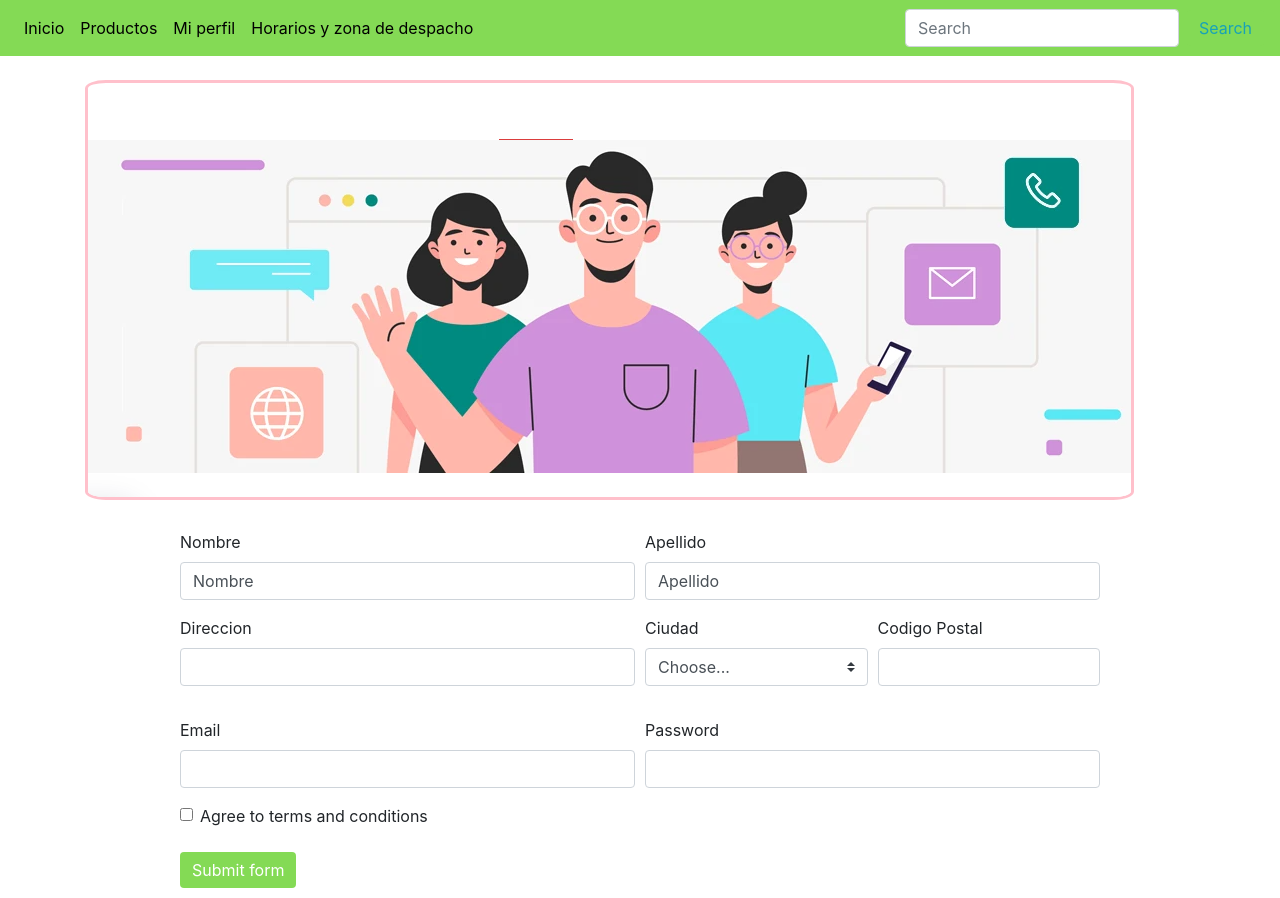
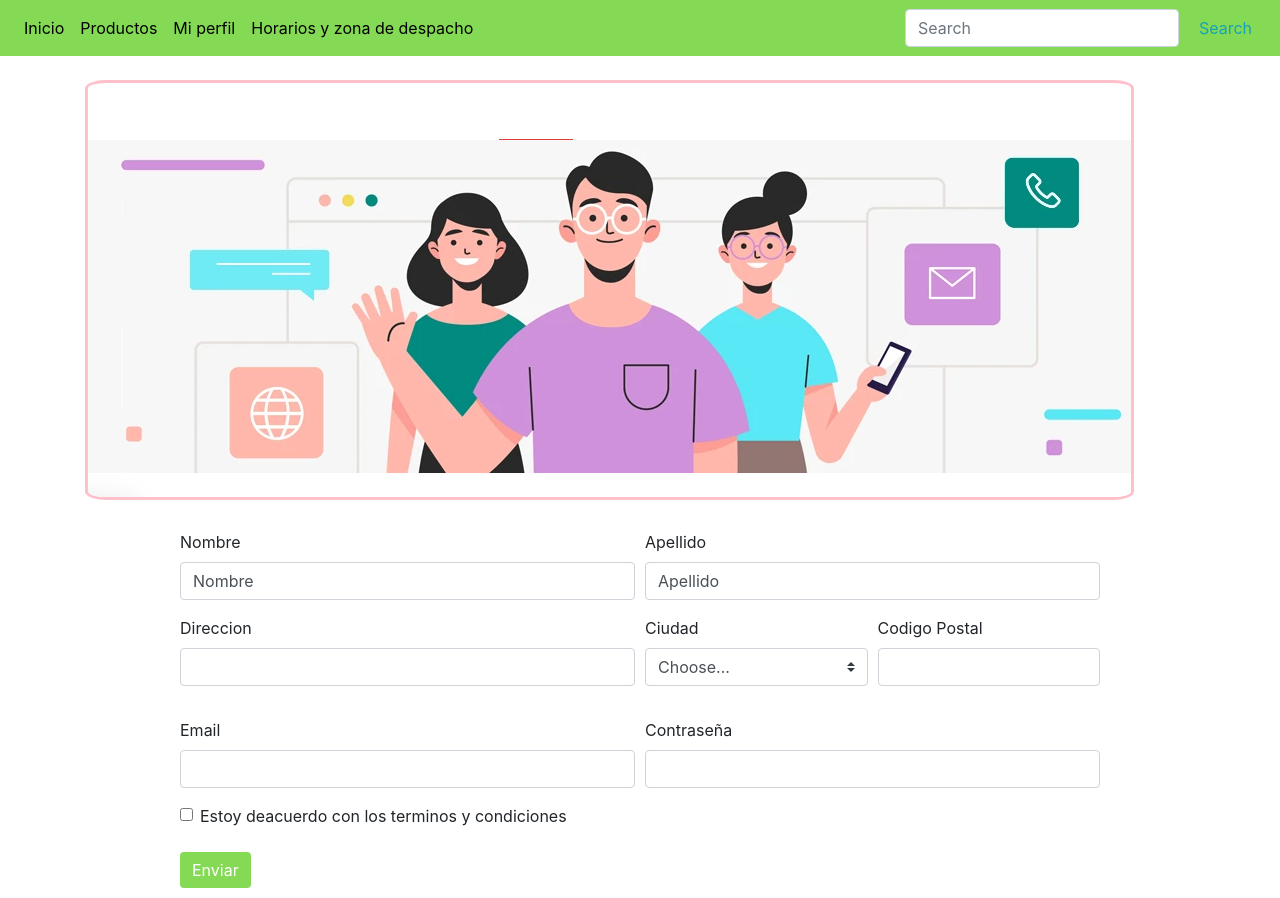
Before and after one commit to franpauner/ali_veg_valpo, a plain HTML site: page pages/miPerfil.html in a window 1280 px wide. Drawn offline with Linux system fonts and the light colour scheme.

Commit message:
se actualizan mensajes

```diff
--- a/pages/miPerfil.html
+++ b/pages/miPerfil.html
@@ -86,18 +86,18 @@
                           <input type="email" class="form-control" id="inputEmail4">
                         </div>
                         <div class="form-group col-md-6">
-                          <label for="inputPassword4">Password</label>
+                          <label for="inputPassword4">Contraseña</label>
                           <input type="password" class="form-control" id="inputPassword4">
                         </div>
                       </div>
                       <div class="form-check">
                         <input class="form-check-input" type="checkbox" value="" id="invalidCheck2" required>
                         <label class="form-check-label" for="invalidCheck2">
-                          Agree to terms and conditions
+                          Estoy deacuerdo con los terminos y condiciones
                         </label>
                       </div>
                       <br>
-                    <button class="btn btn-primary" type="submit">Submit form</button>
+                    <button class="btn btn-primary" type="submit">Enviar</button>
                   </form>
             </div>
             <div class="col-1"></div>
```
